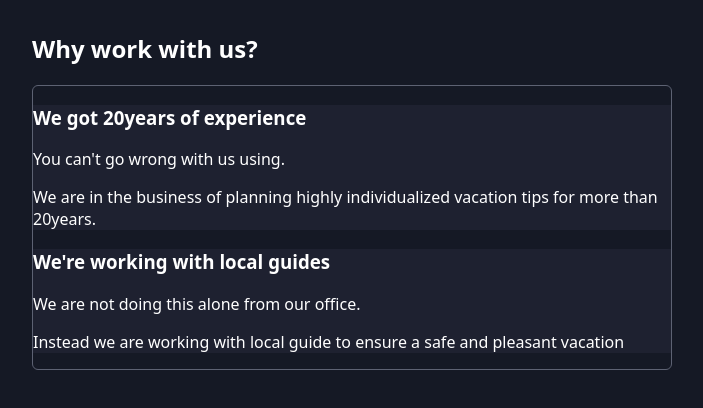
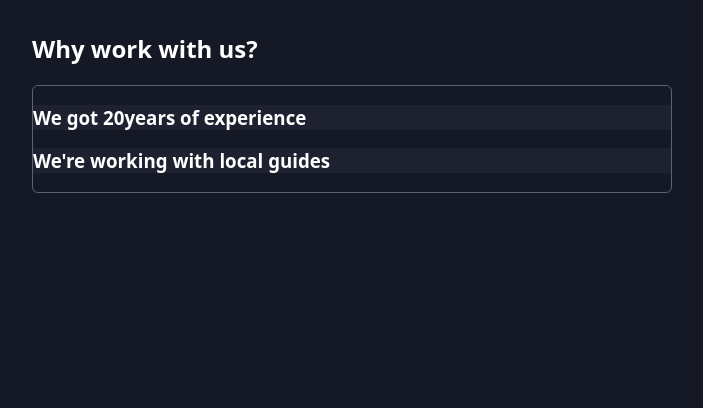
Before and after one commit to jonahunuafe/react-accordian, a React (Vite) app: page / in a window 1280 px wide. Shown: the top 408 px of the page, without its empty margins (288-991 px from the left). Built offline with nearby package versions, Linux system fonts and the light colour scheme.

Commit message:
managing multi-component state with the context API

```diff
--- a/src/App.jsx
+++ b/src/App.jsx
@@ -1,5 +1,5 @@
-import Accordian from "./components/Accordian/Accordian.jsx";
-import AccordianItem from "./components/Accordian/AccordianItem.jsx";
+import Accordion from "./components/Accordion/Accordion.jsx";
+import AccordionItem from "./components/Accordion/AccordionItem.jsx";
 
 function App() {
   return (
@@ -7,8 +7,12 @@
       <section>
         <h2>Why work with us?</h2>
 
-        <Accordian className="accordion">
-          <AccordianItem className="accordion-item" title="We got 20years of experience">
+        <Accordion className="accordion">
+          <AccordionItem
+            id="experience"
+            className="accordion-item"
+            title="We got 20years of experience"
+          >
             <article>
               <p>You can&apos;t go wrong with us using.</p>
               <p>
@@ -16,16 +20,20 @@
                 more than 20years.
               </p>
             </article>
-          </AccordianItem>
-          <AccordianItem className="accordion-item" title="We're working with local guides">
+          </AccordionItem>
+          <AccordionItem
+            id="local-guides"
+            className="accordion-item"
+            title="We're working with local guides"
+          >
             <article>
               <p>We are not doing this alone from our office.</p>
               <p>
                 Instead we are working with local guide to ensure a safe and pleasant vacation
               </p>
             </article>
-          </AccordianItem>
-        </Accordian>
+          </AccordionItem>
+        </Accordion>
       </section>
     </main>
   );
--- a/src/components/Accordian/Accordian.jsx
+++ /dev/null
@@ -1,5 +0,0 @@
-export default function Accordian({ children, className }) {
-    return (
-        <ul className={className}>{children}</ul>
-    );
-}
--- a/src/components/Accordian/AccordianItem.jsx
+++ /dev/null
@@ -1,8 +0,0 @@
-export default function AccordianItem({ title, children, className }) {
-    return (
-        <li className={className}>
-            <h3>{title}</h3>
-            <div>{children}</div>
-        </li>
-    );
-}
--- /dev/null
+++ b/src/components/Accordion/Accordion.jsx
@@ -0,0 +1,40 @@
+import { useContext } from "react";
+import { useState } from "react";
+import { createContext } from "react";
+
+const AccordionContext = createContext();
+
+export function useAccordionContext() {
+    const ctx = useContext(AccordionContext);
+
+    if(!ctx) {
+        throw new Error("Accordion-related components must be wrapped by <Accordion>.");
+    }
+
+    return ctx;
+}
+
+export default function Accordion({ children, className }) {
+    const [openItemId, setOpenItemId] = useState();
+
+    function openItem(id) {
+        setOpenItemId(id);
+    }
+
+    function closeItem() {
+        setOpenItemId(null);
+    }
+
+
+    const contextValue = {
+        openItemId,
+        openItem,
+        closeItem
+    };
+
+    return (
+        <AccordionContext.Provider value={contextValue}>
+            <ul className={className}>{children}</ul>
+        </AccordionContext.Provider>
+    );
+}
--- /dev/null
+++ b/src/components/Accordion/AccordionItem.jsx
@@ -0,0 +1,26 @@
+import { useAccordionContext } from "./Accordion.jsx";
+
+export default function AccordionItem({ id, title, children, className }) {
+    const { openItemId, openItem, closeItem } = useAccordionContext()
+
+    const isOpen = openItemId === id
+
+    function handleClick() {
+        if(isOpen) {
+            closeItem();
+        } else {
+            openItem(id);
+        }
+    }
+
+    return (
+        <li className={className}>
+            <h3 onClick={handleClick}>{title}</h3>
+            <div
+                className={isOpen ? "accordion-item-content open" : "accordion-item-content"}
+            >
+                {children}
+            </div>
+        </li>
+    );
+}
```
